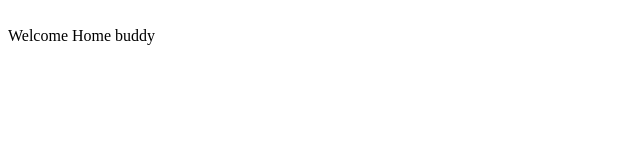
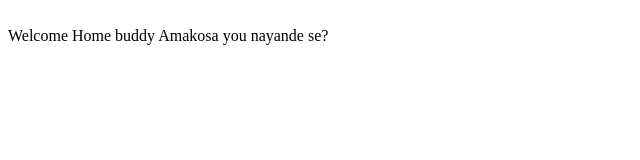
Before and after one commit to aloysmet/PLP-Learning, a plain HTML site: page index.html in a window 1280 px wide. Shown: the whole page, without its empty margins (0-640 px from the left). Drawn offline with Linux system fonts and the light colour scheme.

Commit message:
New Line is added

```diff
--- a/index.html
+++ b/index.html
@@ -2,5 +2,6 @@
 	<head><title>Home Page</title></head>
 <body>
 	<marquee><h3></marquee>Welcome Home buddy</h3></marquee>
+	Amakosa you nayande se?
 </body>
 </html>
```
